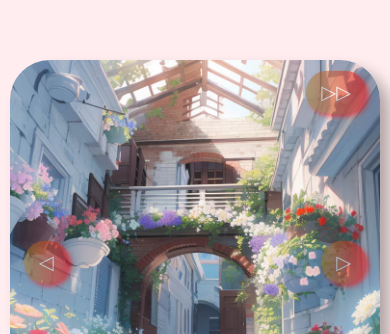
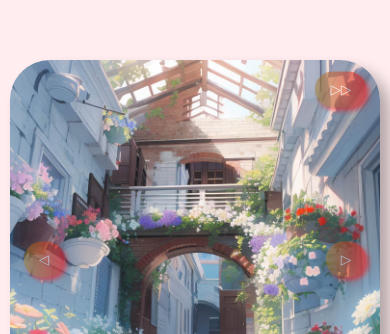
Before and after one commit to wangcaib/j, a plain HTML site: page img/da.html in a window 390 px wide. Shown: the part 177-511 px from the top of the page. Drawn offline with Linux system fonts and the light colour scheme.

Commit message:
Update da.html

```diff
--- a/img/da.html
+++ b/img/da.html
@@ -95,7 +95,7 @@
         #next,
         #last,
         #linkButton {
-          font-size: 5vw;
+          font-size: 3.5vw;
         }
         #previous {
           left: 1vw;
```
